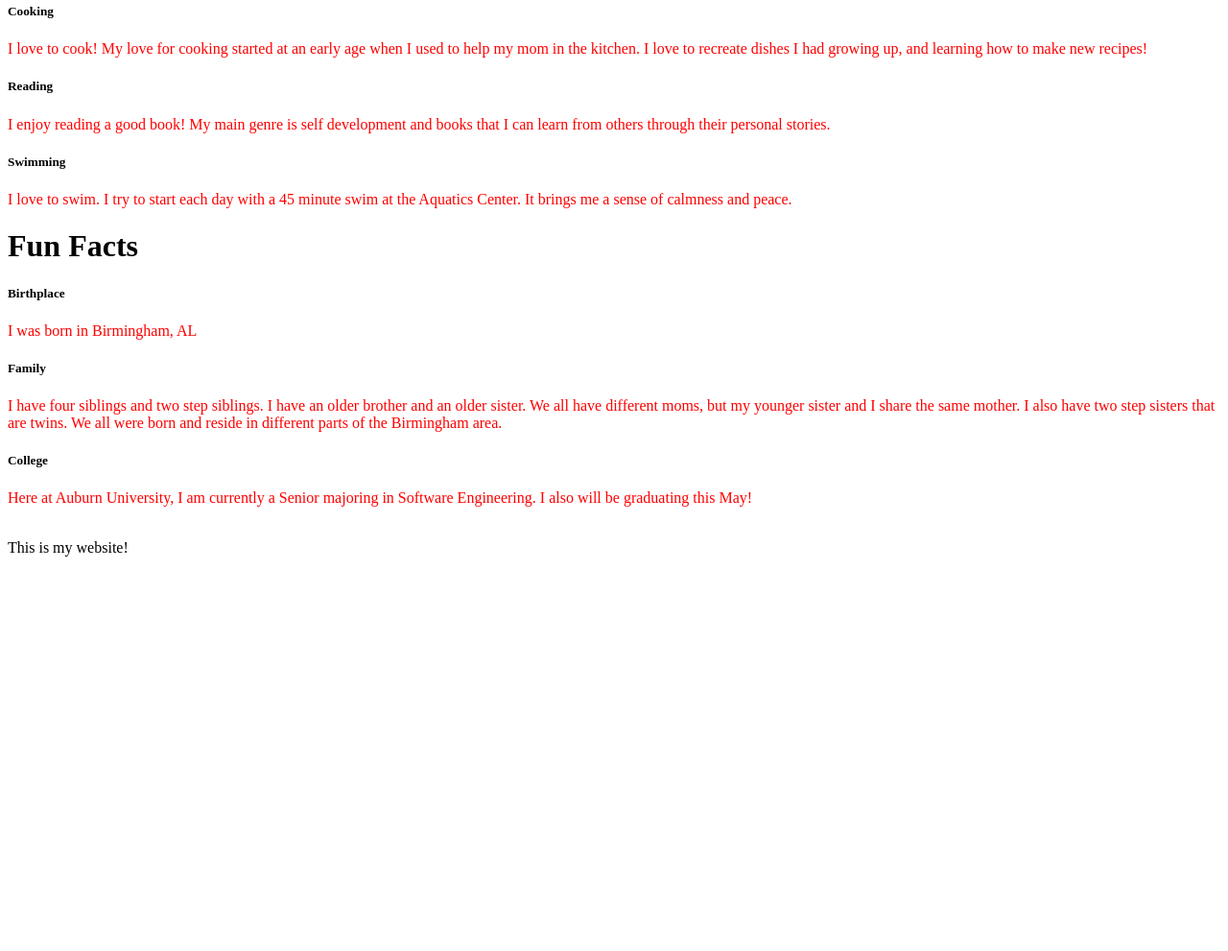
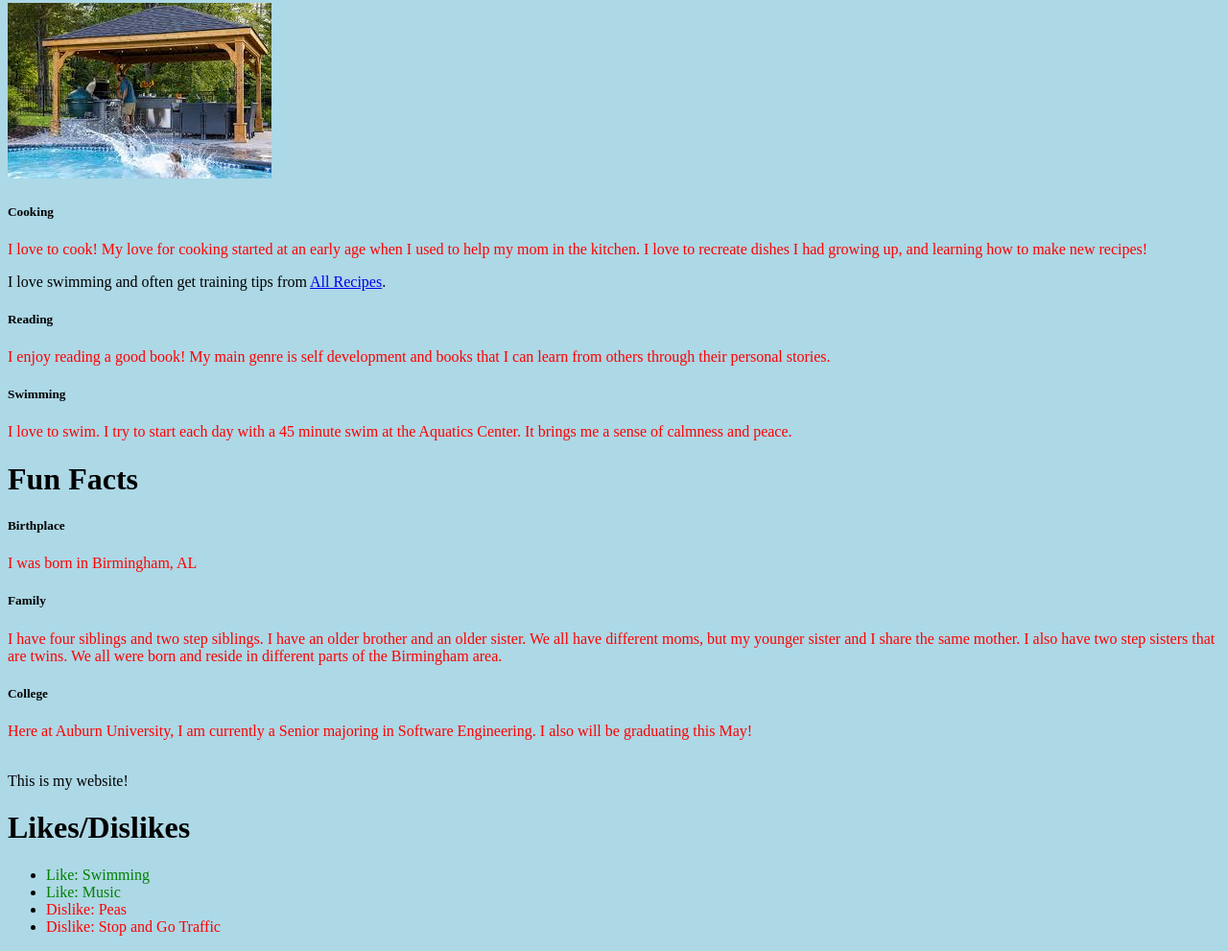
Before and after one commit to jzt0059/COMP-5970-Assignment-2, a plain HTML site: page index.html in a window 1280 px wide. Shown: the part 154-1145 px from the top of the page at 96% size. Before the commit the page ends 800 px from the top, so only its background shows below. Drawn offline with Linux system fonts and the light colour scheme.

Commit message:
Added images, colors, and accessibility improvements, also tried to put everything back into a MyWebsite folder

```diff
--- a/index.html
+++ b/index.html
@@ -4,12 +4,17 @@
     <META charset="UTF-8">
 <TITLE>Jeff's Journey</TITLE>
 </HEAD>
-<BODY>
+<BODY style="background-color: lightblue;">
 <H6><a HREF="hobby1.html">Swimming</a></H6>
 <H6><a HREF="hobby2.html">Cooking</a></H6>
 <H1>Hobbies</H1>
+<img src = "BackyardPool.jpeg" alt= "Back yard cooking on grill at the pool.">
 <H5>Cooking</H5>
 <p style="color: red">I love to cook! My love for cooking started at an early age when I used to help my mom in the kitchen. I love to recreate dishes I had growing up, and learning how to make new recipes!</p>
+<p>
+    I love swimming and often get training tips from
+    <a href="https://www.allrecipes.com/" target="_blank">All Recipes</a>.
+</p>
 <H5>Reading</H5>
 <p style="color: red">I enjoy reading a good book! My main genre is self development and books that I can learn from others through their personal stories.</p>
 <H5>Swimming</H5>
@@ -22,5 +27,12 @@
 <H5>College</H5>
 <p style="color:red">Here at Auburn University, I am currently a Senior majoring in Software Engineering. I also will be graduating this May!</p>
 <br> This is my website!
+<h1>Likes/Dislikes</h1>
+<ul>
+    <li><span style="color: green;">Like: Swimming</span></li>
+    <li><span style="color: green;">Like: Music</span></li>
+    <li><span style="color: red;">Dislike: Peas</span></li>
+    <li><span style="color: red;">Dislike: Stop and Go Traffic</span></li>
+</ul>
 </BODY>
 </HTML>
```
Also changed, not shown: hobby1.html (+1 -1 lines), hobby2.html (+1 -1 lines), BackyardPool.jpeg (added), 2 other files.
